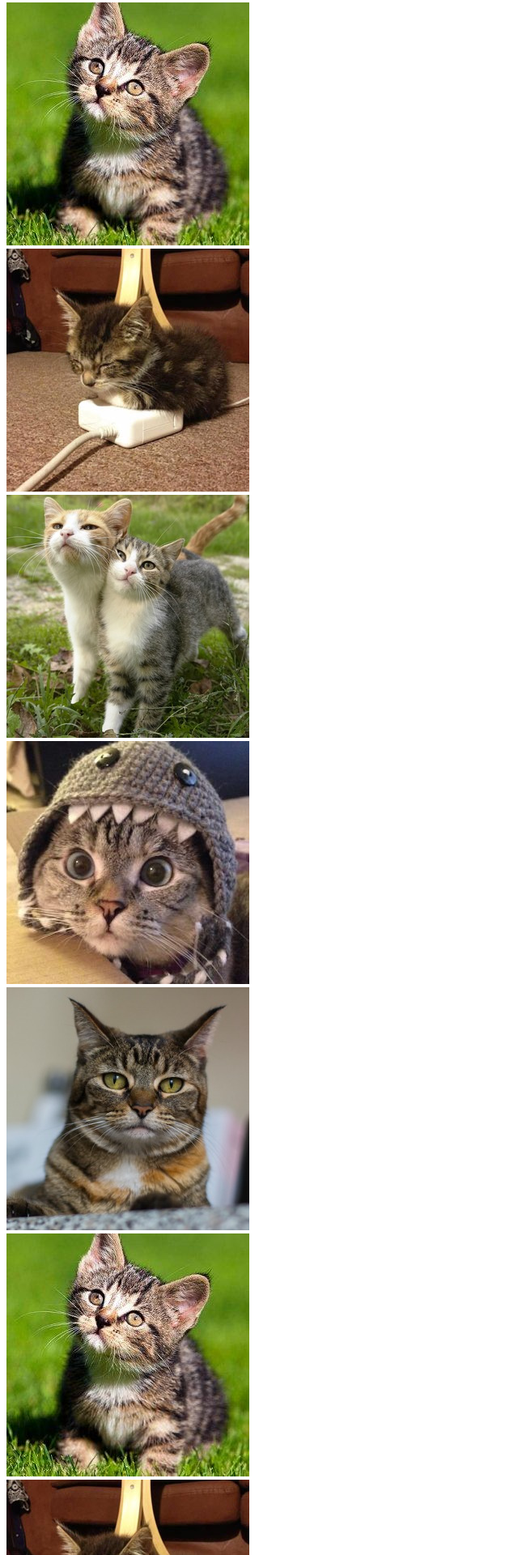
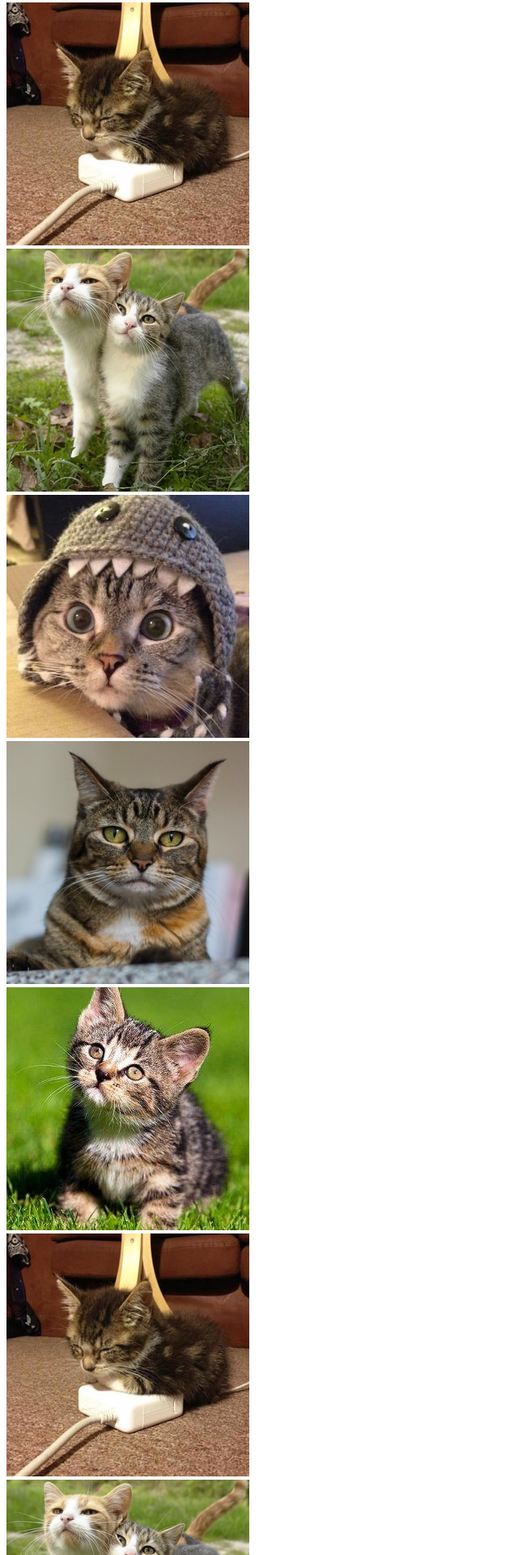
Before and after one commit to kdilts/pwp, a PHP site: page /milestone-2.php in a window 1280 px wide. Shown: the part 3181-5101 px from the top of the page at 81% size, without its empty margins (0-640 px from the left). Run offline with PHP 8.4, Linux system fonts and the light colour scheme; some libraries are stand-ins or nearby versions.

Commit message:
removed one more hotlinked image that i missed

```diff
--- a/public_html/documentation/cats.php
+++ b/public_html/documentation/cats.php
@@ -1,9 +1,6 @@
 <section>
 	<h3 class="subheading">Flickity test</h3>
 	<div class="carousel" data-flickity='{ "wrapAround": true }'>
-		<div class="carousel-cell">
-			<img src="http://r.ddmcdn.com/s_f/o_1/cx_0/cy_0/cw_300/ch_300/w_300/APL/uploads/2014/10/kitten-cuteness300.jpg"/>
-		</div>
 		<div class="carousel-cell">
 			<img src="../documentation/images/cat1.jpg"/>
 		</div>
```
